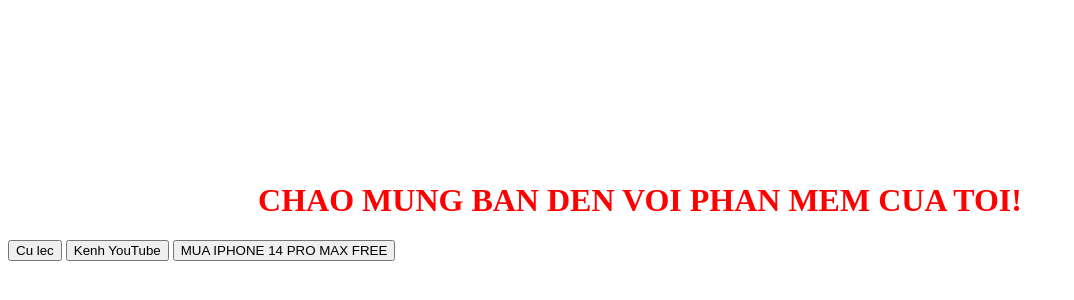
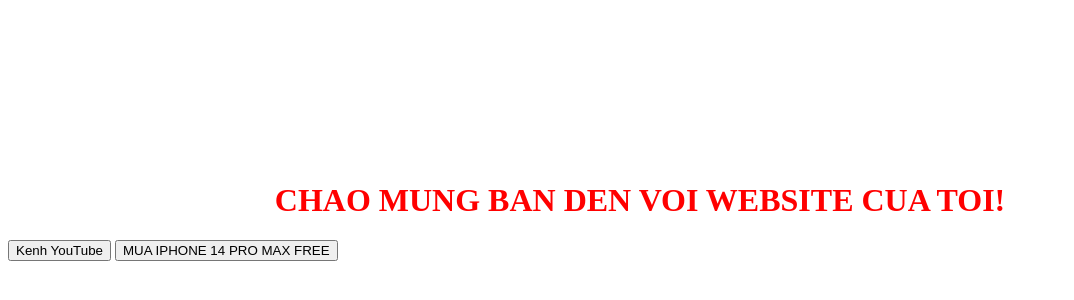
Before and after one commit to Miuthoi123/Miuthoi123.github.io, a plain HTML site: page Untitled-1.html in a window 1280 px wide. Shown: the part 126-426 px from the top of the page, without its empty margins (0-1074 px from the left). Drawn offline with Linux system fonts and the light colour scheme.

Commit message:
Update Untitled-1.html

```diff
--- a/Untitled-1.html
+++ b/Untitled-1.html
@@ -5,10 +5,9 @@
 <body>
 <img src>
 <h1 style="color:red;text-align:center;margin-top:300px;">
-  CHAO MUNG BAN DEN VOI PHAN MEM CUA TOI!
+  CHAO MUNG BAN DEN VOI WEBSITE CUA TOI!
 </h1>
 </body>
 </html>
-<button onclick="alert('Ai dau!')">Cu lec</button>
 <button onclick="alert('https://www.youtube.com/channel/UCsRJCQjwbKvSV9wYyprbsVA')">Kenh YouTube</button>
 <button onclick="alert('May tinh cua ban bi virus hahahahaha')">MUA IPHONE 14 PRO MAX FREE</button>
```
